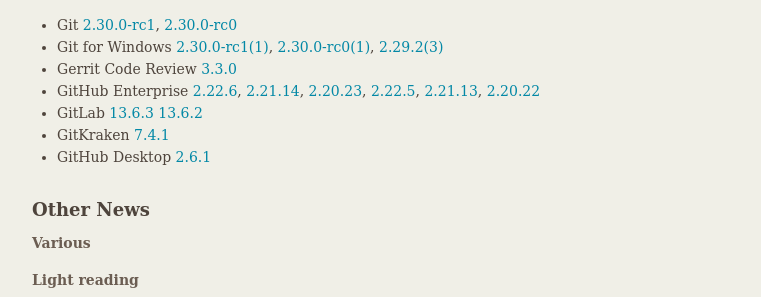
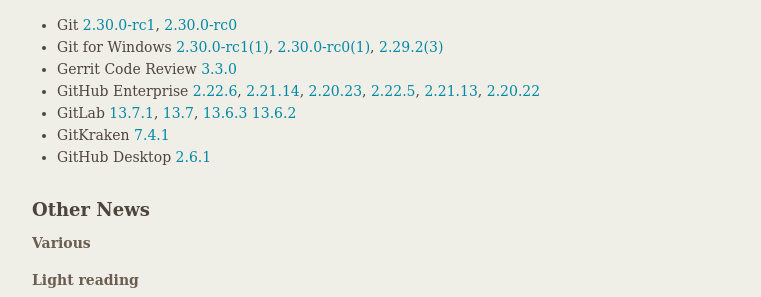
Before and after one commit to git/git.github.io, a Jekyll site: the page built from rev_news/drafts/edition-70.md, in a window 1280 px wide and 900 px high, scrolled down 4014 px. Shown: the part 155-452 px from the top of the window, without its empty margins (377-1138 px from the left). Built offline with Jekyll 4.4.1, drawn with Linux system fonts in a browser that asks for light colours.

Commit message:
rn-70: update GitLab releases

```diff
--- a/rev_news/drafts/edition-70.md
+++ b/rev_news/drafts/edition-70.md
@@ -278,7 +278,9 @@
 [2.22.5](https://enterprise.github.com/releases/2.22.5/notes),
 [2.21.13](https://enterprise.github.com/releases/2.21.13/notes),
 [2.20.22](https://enterprise.github.com/releases/2.20.22/notes)
-+ GitLab [13.6.3](https://about.gitlab.com/releases/2020/12/10/gitlab-13-6-3-released/)
++ GitLab [13.7.1](https://about.gitlab.com/releases/2020/12/23/gitlab-13-7-1-released/),
+[13.7](https://about.gitlab.com/releases/2020/12/22/gitlab-13-7-released/),
+[13.6.3](https://about.gitlab.com/releases/2020/12/10/gitlab-13-6-3-released/)
 [13.6.2](https://about.gitlab.com/releases/2020/12/07/security-release-gitlab-13-6-2-released/)
 + GitKraken [7.4.1](https://support.gitkraken.com/release-notes/current)
 + GitHub Desktop [2.6.1](https://desktop.github.com/release-notes/)
```
